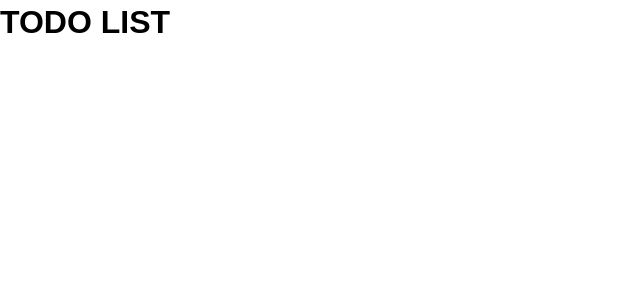
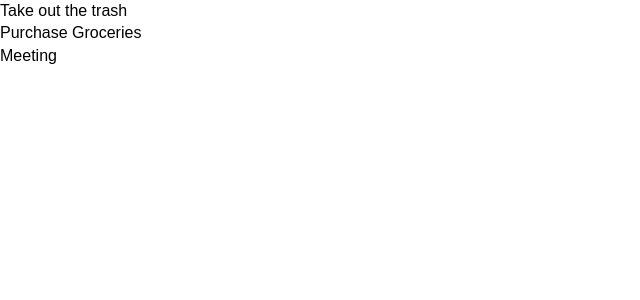
Before and after one commit to aksharma-7/todo-react-app, a React (Create React App) app: page / in a window 1280 px wide. Shown: the top 300 px of the page, without its empty margins (0-640 px from the left). Built offline with nearby package versions, Linux system fonts and the light colour scheme.

Commit message:
added todos and todoitem components

```diff
--- a/src/App.js
+++ b/src/App.js
@@ -1,11 +1,35 @@
+import React from 'react';
 import './App.css';
+import Todos from './components/Todos'
 
-function App() {
-  return (
-    <div className="App">
-      <h1>TODO LIST</h1>
-    </div>
-  );
+class App extends React.Component {
+  state = {
+    todos: [
+      {
+        id: 1,
+        title: 'Take out the trash',
+        completed: false
+      },
+      {
+        id: 2,
+        title: 'Purchase Groceries',
+        completed: false
+      },
+      {
+        id: 3,
+        title: 'Meeting',
+        completed: false
+      },
+    ]
+  }
+
+  render() {
+    return (
+      <div className="App">
+        <Todos todos={this.state.todos} />
+      </div>
+    );
+  }
 }
 
 export default App;
--- /dev/null
+++ b/src/components/TodoItem.js
@@ -0,0 +1,13 @@
+import React, { Component } from 'react'
+
+export class TodoItem extends Component {
+    render() {
+        return (
+            <div>
+                <p>{this.props.todo.title}</p>
+            </div>
+        )
+    }
+}
+
+export default TodoItem
--- /dev/null
+++ b/src/components/Todos.js
@@ -0,0 +1,13 @@
+import React from 'react';
+import TodoItem from './TodoItem';
+
+class Todos extends React.Component {
+
+  render() {
+    return this.props.todos.map((todo) => (
+        <TodoItem key={todo.id} todo={todo} />
+    ));
+  }
+}
+
+export default Todos;
```
Also changed, not shown: 1 other file (tests, documents, lock files or other folders).
